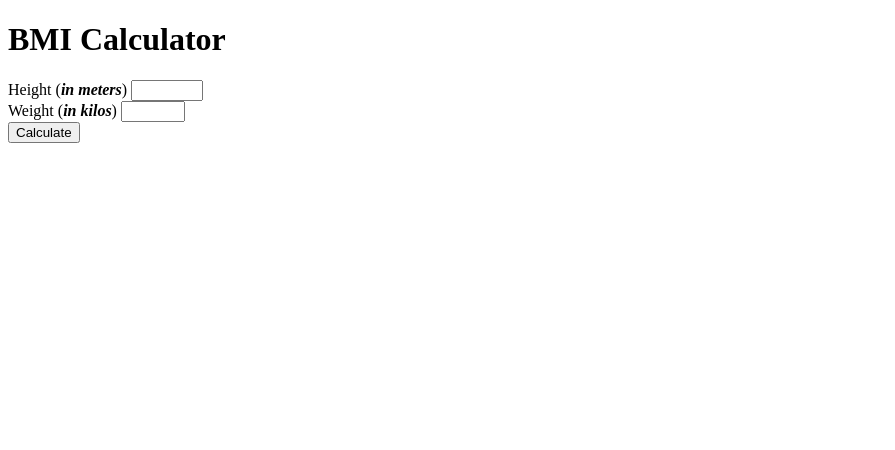
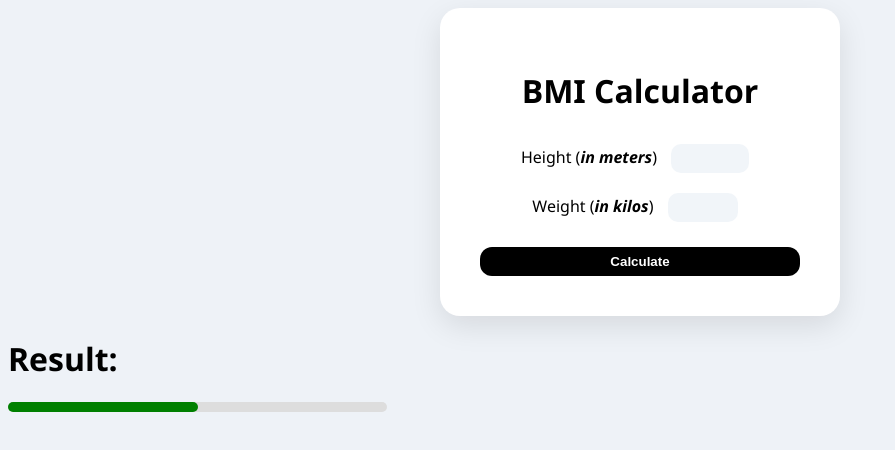
Before and after one commit to blue0nv/bmi-calculator, a plain HTML site: page index.html in a window 1280 px wide. Shown: the whole page, without its empty margins (0-895 px from the left). Drawn offline with Linux system fonts and the light colour scheme.

Commit message:
Make style changes and add a div for the results

```diff
--- a/index.html
+++ b/index.html
@@ -8,7 +8,7 @@
 </head>
 
 <body>
-<div class="box">
+<div class="input_box">
     <h1>BMI Calculator</h1>
 
     <label for="height">Height (<i><b>in meters</b></i>)</label>
@@ -20,8 +20,15 @@
     <br>
 
     <button onclick="calculateBMI()" id="calculate">Calculate</button>
+</div>
 
+<div class="result_box">
+    <h1>Result: </h1>
     <p id="result"></p>
+
+    <div class="bar">
+        <div class="fill" id="fill"></div>
+    </div>
 </div>
 
 
--- a/style.css
+++ b/style.css
@@ -0,0 +1,58 @@
+body {
+    font-family: 'Segoe UI', sans-serif;
+    background: #eef2f7;
+}
+
+.input_box {
+    display: block;
+    margin: auto;
+    background: white;
+    padding: 40px;
+    border-radius: 20px;
+    width: 320px;
+    text-align: center;
+    box-shadow: 0 10px 30px rgba(0,0,0,0.1);
+}
+
+input {
+    border: none;
+    background: #f1f5f9;
+    border-radius: 10px;
+    padding: 7px;
+    margin: 10px;
+}
+
+button {
+    width: 100%;
+    padding: 7px;
+    margin-top: 15px;
+    background: black;
+    color: white;
+    border: none;
+    border-radius: 12px;
+    font-weight: bold;
+    cursor: pointer;
+    transition: 0.3s;
+}
+
+button:hover {
+    opacity: 0.8;
+}
+
+button:active {
+    transform: scale(0.95);
+}
+
+.bar {
+    width: 30%;
+    height: 10px;
+    background: #ddd;
+    border-radius: 10px;
+}
+
+.fill {
+    height: 100%;
+    width: 50%;
+    background: green;
+    border-radius: 10px;
+}
```
